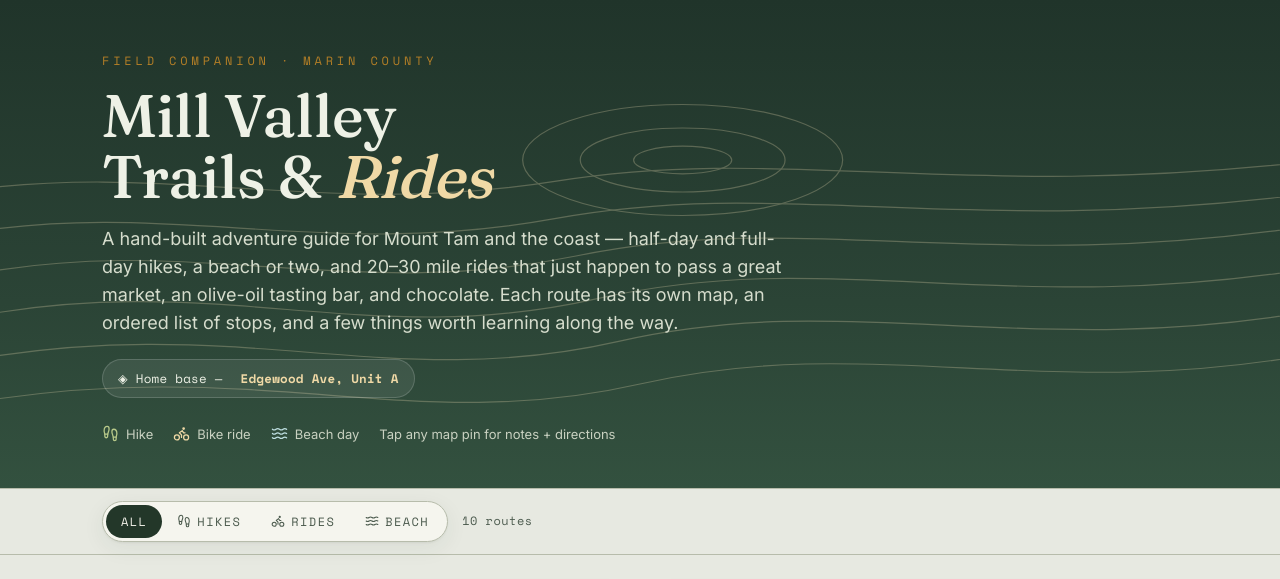
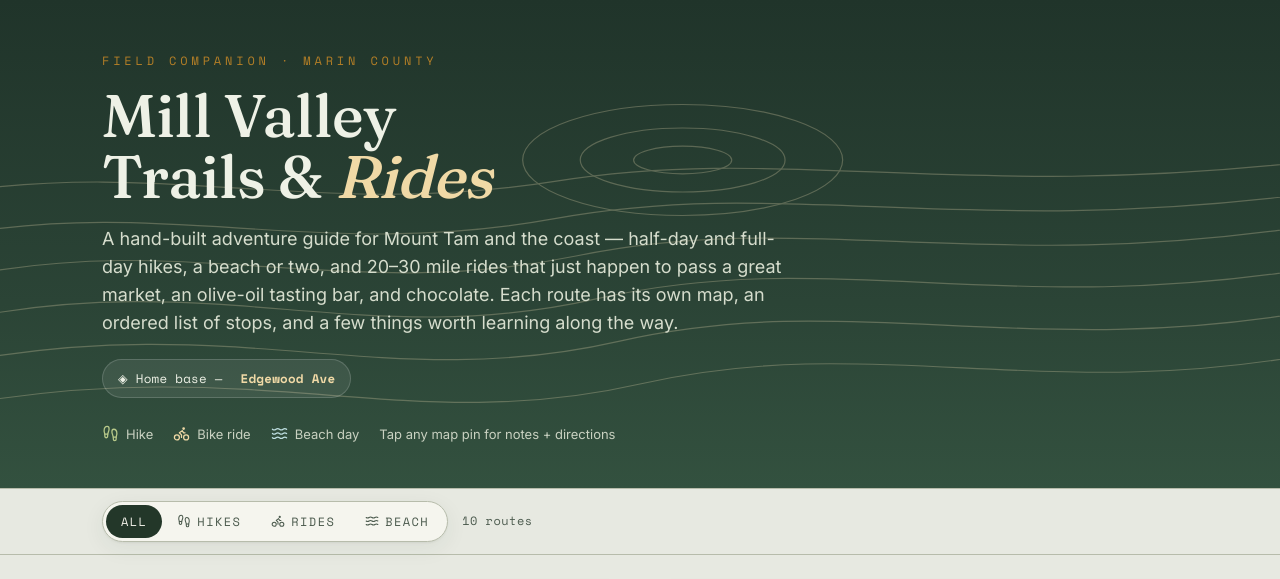
Before and after one commit to vsoch/trips, a plain HTML site: page mt-tam/index.html in a window 1280 px wide. Shown: the top 579 px of the page. Drawn offline with nearby package versions, Linux system fonts and the light colour scheme.

Commit message:
tweak
Signed-off-by: vsoch <vsoch@users.noreply.github.com>

```diff
--- a/mt-tam/index.html
+++ b/mt-tam/index.html
@@ -191,7 +191,7 @@
     <p class="eyebrow">Field Companion · Marin County</p>
     <h1>Mill Valley<br>Trails &amp; <em>Rides</em></h1>
     <p class="lede">A hand-built adventure guide for Mount Tam and the coast — half-day and full-day hikes, a beach or two, and 20–30 mile rides that just happen to pass a great market, an olive-oil tasting bar, and chocolate. Each route has its own map, an ordered list of stops, and a few things worth learning along the way.</p>
-    <div class="basecard">◈ Home base — <b>&nbsp;Edgewood Ave, Unit A</b></div>
+    <div class="basecard">◈ Home base — <b>&nbsp;Edgewood Ave</b></div>
     <div class="legend">
       <span><svg class="ic" style="color:#b8c98a" viewBox="0 0 24 24" fill="none" stroke="currentColor" stroke-width="1.8" stroke-linecap="round" stroke-linejoin="round" aria-hidden="true"><path d="M4 16v-2.38C4 11.5 2.97 10.5 3 8c.03-2.72 1.49-6 4.5-6C9.37 2 10 3.8 10 5.5c0 3.11-2 5.66-2 8.68V16a2 2 0 1 1-4 0Z"/><path d="M20 20v-2.38c0-2.12 1.03-3.12 1-5.62-.03-2.72-1.49-6-4.5-6C14.63 6 14 7.8 14 9.5c0 3.11 2 5.66 2 8.68V20a2 2 0 1 0 4 0Z"/><path d="M16 17h4"/><path d="M4 13h4"/></svg> Hike</span>
       <span><svg class="ic" style="color:#f0d9a6" viewBox="0 0 24 24" fill="none" stroke="currentColor" stroke-width="1.8" stroke-linecap="round" stroke-linejoin="round" aria-hidden="true"><circle cx="18.5" cy="17.5" r="3.5"/><circle cx="5.5" cy="17.5" r="3.5"/><path d="M15 6a1 1 0 1 0 0-2 1 1 0 0 0 0 2Z"/><path d="M12 17.5V14l-3-3 4-3 2 3h2"/></svg> Bike ride</span>
@@ -236,7 +236,7 @@
 
 <script>
 const HOME = {name:"Home base — Edgewood Ave", lat:37.9058, lng:-122.5535, home:true,
-  note:"Your starting point in Mill Valley.", q:"Edgewood Ave, Mill Valley, CA"};
+  note:"Starting point in Mill Valley.", q:"Edgewood Ave, Mill Valley, CA"};
 
 const ROUTES = [
   /* ---------------- HIKES ---------------- */
@@ -347,8 +347,8 @@ const ROUTES = [
   },
   {
     id:"dipsea-full", kind:"hike", beach:true, num:"H7",
-    name:"The Dipsea — Your Door to Stinson Beach",
-    blurb:"The one you asked for: step off Edgewood Ave straight onto the Dipsea and follow it over the mountain all the way to the sand.",
+    name:"The Dipsea — Base to Stinson Beach",
+    blurb:"Step off Edgewood Ave straight onto the Dipsea and follow it over the mountain all the way to the sand.",
     season:"Full day · strenuous · point-to-point — arrange a ride/bus back",
     stats:{Distance:"~7.2 mi one-way",Gain:"2,200 ft",Time:"4–5 h",Grade:"Strenuous"},
     stops:[
```
